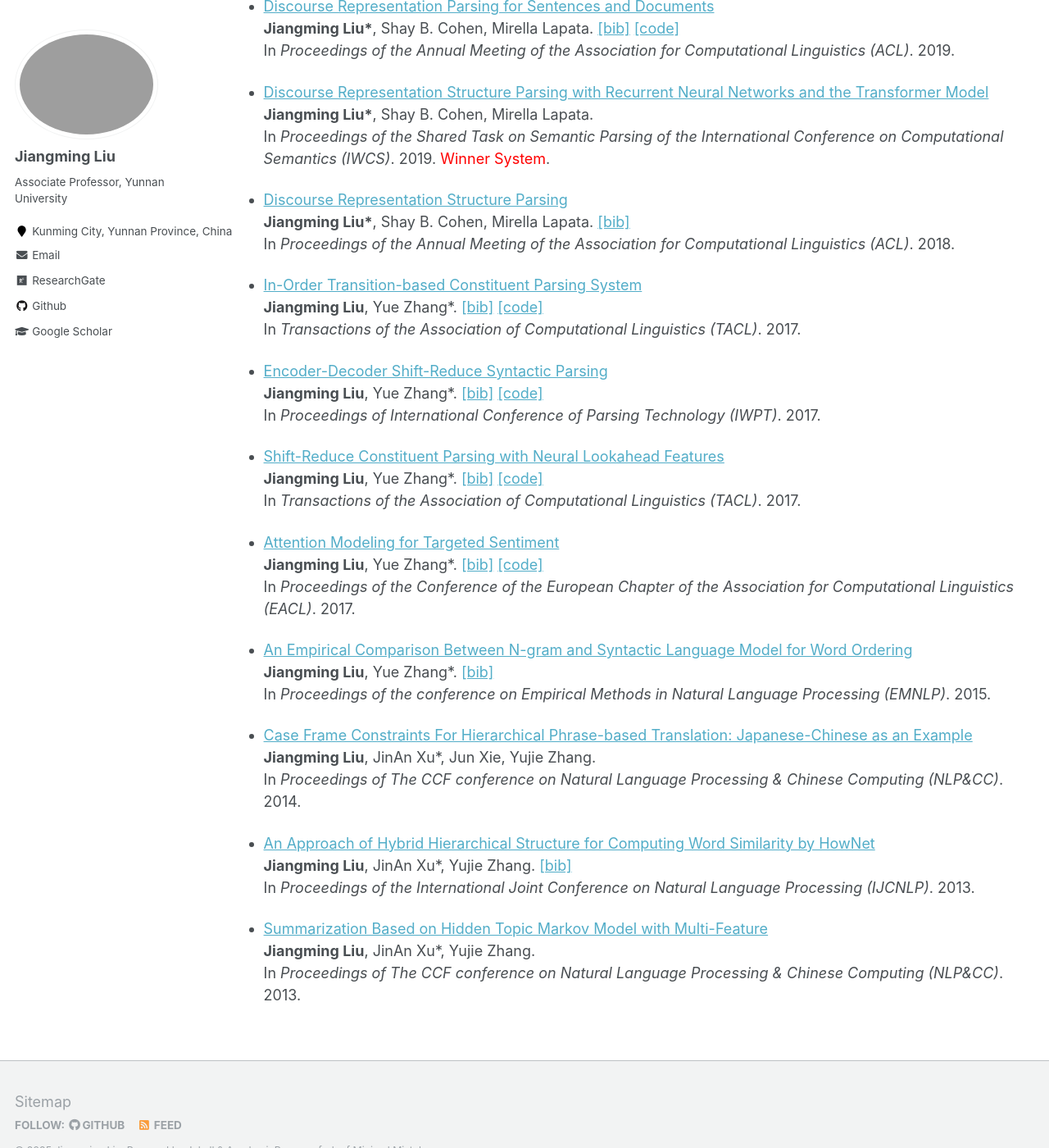
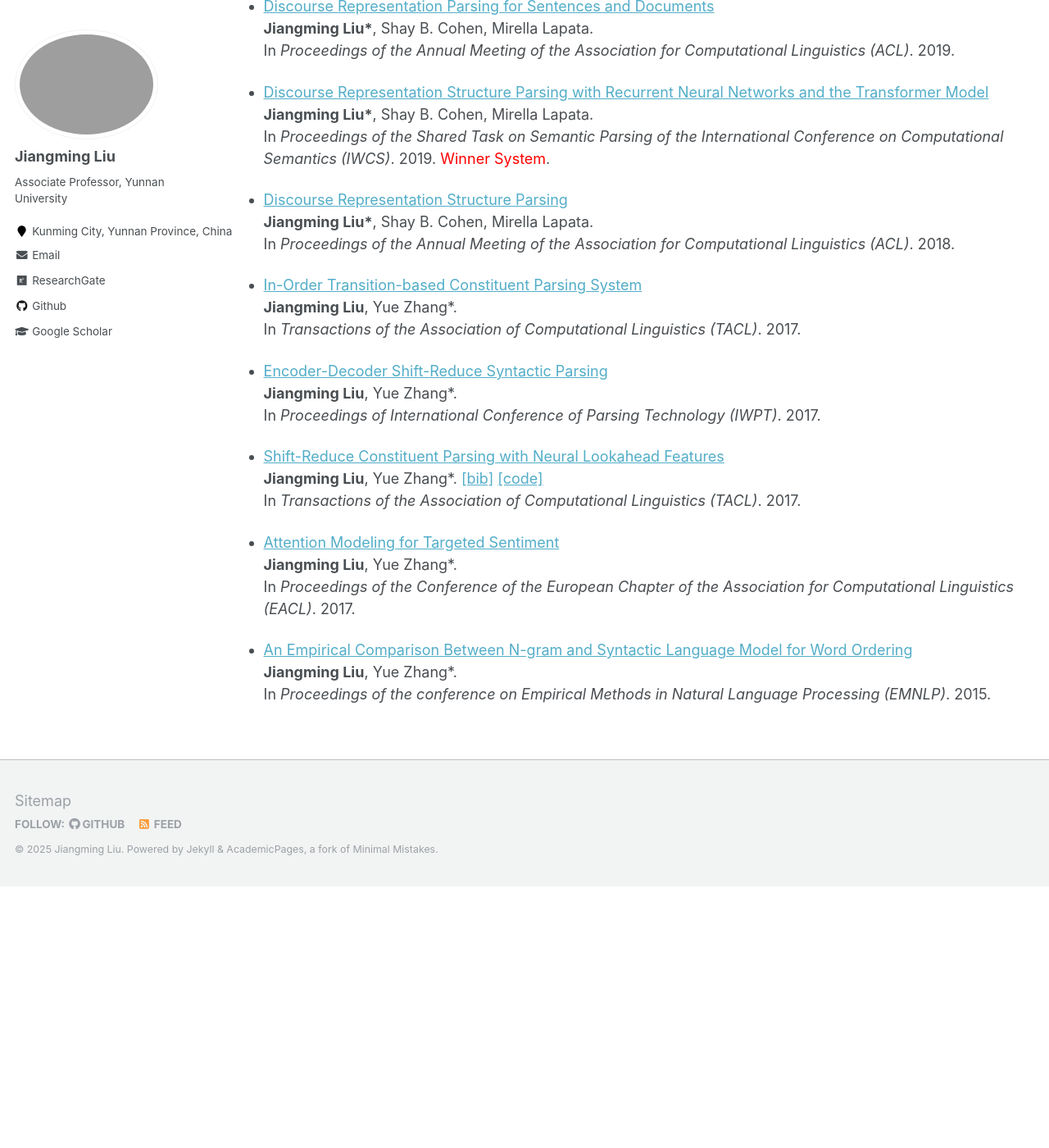
Before and after one commit to LeonCrashCode/LeonCrashCode.github.io, a Jekyll site: the page built from _pages/publications.md, in a window 1280 px wide and 1400 px high, scrolled down 1133 px. Shown: the whole window at 82% size. Built offline with Jekyll 4.4.1, drawn with Linux system fonts in a browser that asks for light colours; after the commit the page ends 2214 px from its top, so only the background shows below that; part of the change alters nothing that is shown; some of the changed text lies outside the part shown.

Commit message:
Update publications.md

```diff
--- a/_pages/publications.md
+++ b/_pages/publications.md
@@ -11,68 +11,77 @@ The list of full papers can be found on my <a href="https://scholar.google.com/c
 Selected Papers
 =====
 \*corresponding author
+* <a href="https://aclanthology.org/2024.lrec-main.1004">Model-Agnostic Cross-Lingual Training for Discourse Representation Structure Parsing</a> <br/>
+<strong>Jiangming Liu\*.</strong> <br/>
+In <em>Proceedings of the 2024 Joint International Conference on Computational Linguistics, Language Resources and Evaluation (LREC-COLING)</em>. 2024.
 
-* Model-Agnostic Cross-Lingual Training for Discourse Representation Structure Parsing <br/>
-<strong>Jiangming Liu\*</strong> <br/>
-In <em>Proceedings of the 2024 Joint International Conference on Computational Linguistics, Language Resources and Evaluation (LREC-COLING)</em>. 2024. (accepted)
+* <a href="https://aclanthology.org/2024.lrec-main.1307">Soft Well-Formed Semantic Parsing with Score-Based Selection</a> <br/>
+<strong>Jiangming Liu\*.</strong> <br/>
+In <em>Proceedings of the 2024 Joint International Conference on Computational Linguistics, Language Resources and Evaluation (LREC-COLING)</em>. 2024.
 
-* Soft Well-Formed Semantic Parsing with Score-Based Selection <br/>
-<strong>Jiangming Liu\*</strong> <br/>
-In <em>Proceedings of the 2024 Joint International Conference on Computational Linguistics, Language Resources and Evaluation (LREC-COLING)</em>. 2024. (accepted)
-
-* <a href="https://aclanthology.org/2023.emnlp-main.529.pdf">FedID: Federated Interactive Distillation for Large-Scale Pretraining Language Models</a> <br/>
-Xinge Ma, <strong>Jiangming Liu\*</strong>, Jin Wang\*, Xuejie Zhang
-<a href="https://aclanthology.org/2023.emnlp-main.529.bib">[bib]</a> <br/>
+* <a href="https://aclanthology.org/2023.emnlp-main.529">FedID: Federated Interactive Distillation for Large-Scale Pretraining Language Models</a> <br/>
+Xinge Ma, <strong>Jiangming Liu\*</strong>, Jin Wang\*, Xuejie Zhang. <br/>
 In <em>Proceedings of the 2023 Conference on Empirical Methods in Natural Language Processing (EMNLP)</em>. 2023. <span style="color:red">Outstanding Paper Award</span>.
+<!-- <a href="https://www.aclweb.org/anthology/2021.naacl-main.35.bib">[bib]</a> -->
 
 * <a href="https://www.aclweb.org/anthology/2021.naacl-main.35.pdf">Text Generation from Discourse Representation Structures</a> <br/>
-<strong>Jiangming Liu\*</strong>, Shay B. Cohen, Mirella Lapata. <a href="https://www.aclweb.org/anthology/2021.naacl-main.35.bib">[bib]</a> <a href="https://github.com/LeonCrashCode/Discourse-Representation-Tree-Structure/tree/main/gmb/DRS-to-text">[code]</a> <br/>
+<strong>Jiangming Liu\*</strong>, Shay B. Cohen, Mirella Lapata. <br/>
 In <em>Proceedings of the Annual Conference of the North American Chapter of the Association for Computational Linguistics: Human Language Technologies (NAACL-HLT)</em>. 2021.
+<!--  <a href="https://www.aclweb.org/anthology/2021.naacl-main.35.bib">[bib]</a> <a href="https://github.com/LeonCrashCode/Discourse-Representation-Tree-Structure/tree/main/gmb/DRS-to-text">[code]</a> -->
 
 * <a href="https://direct.mit.edu/coli/article/doi/10.1162/coli_a_00406/98515/Universal-Discourse-Representation-Structure"> Universal Discourse Representation Structure Parsing</a> <br/>
 <strong>Jiangming Liu\*</strong>, Shay B. Cohen, Mirella Lapata, Johan Bos. <br/>
 In <em>Computational Linguistics (CL)</em>. 2021.
 
 * <a href="https://www.aclweb.org/anthology/2020.acl-main.416.pdf">Dscorer: A Fast Evaluation Metric for Discourse Representation Structure Parsing</a> <br/>
-<strong>Jiangming Liu\*</strong>, Shay B. Cohen, Mirella Lapata. <a href="https://www.aclweb.org/anthology/2020.acl-main.416.bib">[bib]</a> <a href="https://github.com/LeonCrashCode/DRSScorer">[code]</a> <br/>
+<strong>Jiangming Liu\*</strong>, Shay B. Cohen, Mirella Lapata. <br/>
 In <em>Proceedings of the Annual Meeting of the Association for Computational Linguistics (ACL)</em>. 2020.
+<!-- <a href="https://www.aclweb.org/anthology/2020.acl-main.416.bib">[bib]</a> <a href="https://github.com/LeonCrashCode/DRSScorer">[code]</a> -->
 
 * <a href="https://www.aclweb.org/anthology/2020.emnlp-main.245/">Multi-Step Inference for Reasoning Over Paragraphs</a> <br/>
-<strong>Jiangming Liu</strong>, Matt Gardner\*, Shay B. Cohen, Mirella Lapata. <a href="https://www.aclweb.org/anthology/2020.emnlp-main.245.bib">[bib]</a> <a href="https://github.com/LeonCrashCode/allennlp/tree/transf-exp1">[code]</a> <br/>
+<strong>Jiangming Liu</strong>, Matt Gardner\*, Shay B. Cohen, Mirella Lapata. <br/>
 In <em>Proceedings of the conference on Empirical Methods in Natural Language Processing (EMNLP)</em>. 2020.
+<!-- <a href="https://www.aclweb.org/anthology/2020.emnlp-main.245.bib">[bib]</a> <a href="https://github.com/LeonCrashCode/allennlp/tree/transf-exp1">[code]</a> -->
 
 * <a href="https://www.aclweb.org/anthology/P19-1629.pdf">Discourse Representation Parsing for Sentences and Documents</a><br/>
-<strong>Jiangming Liu\*</strong>, Shay B. Cohen, Mirella Lapata. <a href="https://www.aclweb.org/anthology/P19-1629.bib">[bib]</a> <a href="https://github.com/LeonCrashCode/TreeDRSparsing/tree/bs_sattn_drssup">[code]</a><br/>
+<strong>Jiangming Liu\*</strong>, Shay B. Cohen, Mirella Lapata. <br/>
 In <em>Proceedings of the Annual Meeting of the Association for Computational Linguistics (ACL)</em>. 2019.
+<!-- <a href="https://www.aclweb.org/anthology/P19-1629.bib">[bib]</a> <a href="https://github.com/LeonCrashCode/TreeDRSparsing/tree/bs_sattn_drssup">[code]</a> -->
 
 * <a href="https://www.aclweb.org/anthology/W19-1203">Discourse Representation Structure Parsing with Recurrent Neural Networks and the Transformer Model</a><br/>
 <strong>Jiangming Liu\*</strong>, Shay B. Cohen, Mirella Lapata.<br/>
 In <em>Proceedings of the Shared Task on Semantic Parsing of the International Conference on Computational Semantics (IWCS)</em>. 2019. <span style="color:red">Winner System</span>.
 
 * <a href="http://aclweb.org/anthology/P18-1040">Discourse Representation Structure Parsing</a><br/>
-<strong>Jiangming Liu\*</strong>, Shay B. Cohen, Mirella Lapata. <a href="https://aclanthology.coli.uni-saarland.de/papers/P18-1040/p18-1040.bib">[bib]</a> <br/>
+<strong>Jiangming Liu\*</strong>, Shay B. Cohen, Mirella Lapata. <br/>
 In <em>Proceedings of the Annual Meeting of the Association for Computational Linguistics (ACL)</em>. 2018.
+<!-- <a href="https://aclanthology.coli.uni-saarland.de/papers/P18-1040/p18-1040.bib">[bib]</a> -->
 
 * <a href="https://www.aclweb.org/anthology/Q17-1029">In-Order Transition-based Constituent Parsing System</a> <br/>
-<strong>Jiangming Liu</strong>, Yue Zhang\*. <a href="https://www.aclweb.org/anthology/papers/Q/Q17/Q17-1029.bib">[bib]</a> <a href="https://github.com/LeonCrashCode/InOrderParser">[code]</a> <br/>
+<strong>Jiangming Liu</strong>, Yue Zhang\*.<br/>
 In <em>Transactions of the Association of Computational Linguistics (TACL)</em>. 2017.
+<!-- <a href="https://www.aclweb.org/anthology/papers/Q/Q17/Q17-1029.bib">[bib]</a> <a href="https://github.com/LeonCrashCode/InOrderParser">[code]</a> -->
 
 * <a href="https://www.aclweb.org/anthology/W17-6315">Encoder-Decoder Shift-Reduce Syntactic Parsing</a> <br/>
-<strong>Jiangming Liu</strong>, Yue Zhang\*. <a href="https://www.aclweb.org/anthology/papers/W/W17/W17-6315.bib">[bib]</a> <a href="https://github.com/LeonCrashCode/Encoder-Decoder-Parser">[code]</a><br/>
+<strong>Jiangming Liu</strong>, Yue Zhang\*.<br/>
 In <em>Proceedings of International Conference of Parsing Technology (IWPT)</em>. 2017.
+<!--  <a href="https://www.aclweb.org/anthology/papers/W/W17/W17-6315.bib">[bib]</a> <a href="https://github.com/LeonCrashCode/Encoder-Decoder-Parser">[code]</a> -->
 
 * <a href="https://www.aclweb.org/anthology/Q17-1004">Shift-Reduce Constituent Parsing with Neural Lookahead Features</a> <br/>
 <strong>Jiangming Liu</strong>, Yue Zhang\*. <a href="https://www.aclweb.org/anthology/papers/Q/Q17/Q17-1004.bib">[bib]</a> <a href="https://github.com/LeonCrashCode/LookAheadFeature">[code]</a><br/>
 In <em>Transactions of the Association of Computational Linguistics (TACL)</em>. 2017.
 
 * <a href="https://www.aclweb.org/anthology/E17-2091">Attention Modeling for Targeted Sentiment</a> <br/>
-<strong>Jiangming Liu</strong>, Yue Zhang\*. <a href="https://www.aclweb.org/anthology/papers/E/E17/E17-2091.bib">[bib]</a> <a href="https://github.com/LeonCrashCode/AttentionTargetSentiment">[code]</a><br/>
+<strong>Jiangming Liu</strong>, Yue Zhang\*.<br/>
 In <em>Proceedings of the Conference of the European Chapter of the Association for Computational Linguistics (EACL)</em>. 2017.
+<!--  <a href="https://www.aclweb.org/anthology/papers/E/E17/E17-2091.bib">[bib]</a> <a href="https://github.com/LeonCrashCode/AttentionTargetSentiment">[code]</a> -->
 
 * <a href="https://www.aclweb.org/anthology/D15-1043">An Empirical Comparison Between N-gram and Syntactic Language Model for Word Ordering</a> <br/>
-<strong>Jiangming Liu</strong>, Yue Zhang\*. <a href="https://www.aclweb.org/anthology/papers/D/D15/D15-1043.bib">[bib]</a><br/>
+<strong>Jiangming Liu</strong>, Yue Zhang\*.<br/>
 In <em>Proceedings of the conference on Empirical Methods in Natural Language Processing (EMNLP)</em>. 2015.
+<!--  <a href="https://www.aclweb.org/anthology/papers/D/D15/D15-1043.bib">[bib]</a> -->
 
+<!--
 * <a href="https://link.springer.com/chapter/10.1007/978-3-662-45924-9_12">Case Frame Constraints For Hierarchical Phrase-based Translation: Japanese-Chinese as an Example</a> <br/>
 <strong>Jiangming Liu</strong>, JinAn Xu\*, Jun Xie, Yujie Zhang. <br/>
 In <em>Proceedings of The CCF conference on Natural Language Processing & Chinese Computing (NLP&CC)</em>. 2014.
@@ -84,6 +93,7 @@ In <em>Proceedings of the International Joint Conference on Natural Language Pro
 * <a href="http://en.cnki.com.cn/Article_en/CJFDTOTAL-BJDZ201401027.htm">Summarization Based on Hidden Topic Markov Model with Multi-Feature</a> <br/>
 <strong>Jiangming Liu</strong>, JinAn Xu\*, Yujie Zhang.<br/>
 In <em>Proceedings of The CCF conference on Natural Language Processing & Chinese Computing (NLP&CC)</em>. 2013.
+-->
 
 <!--
 Sentiment Analysis
```
